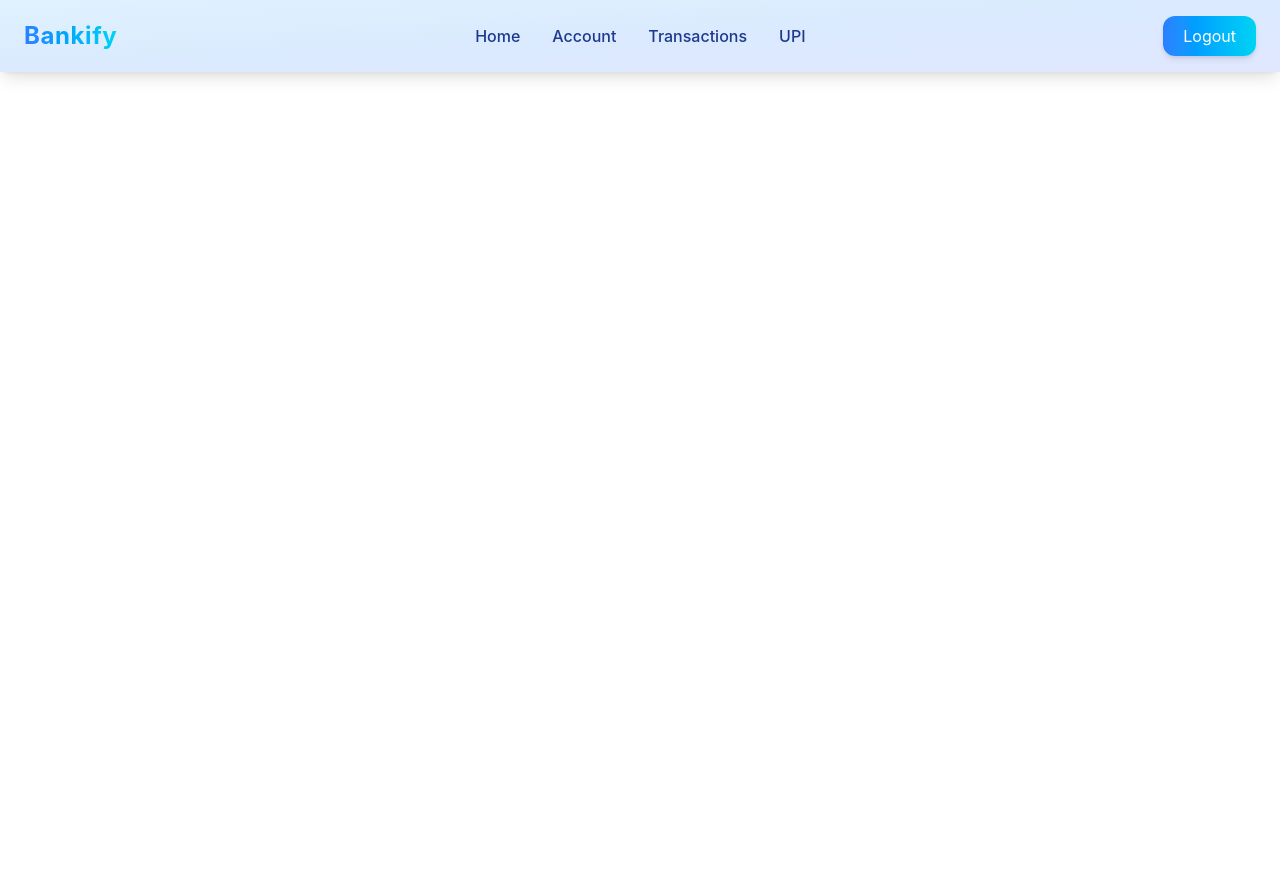
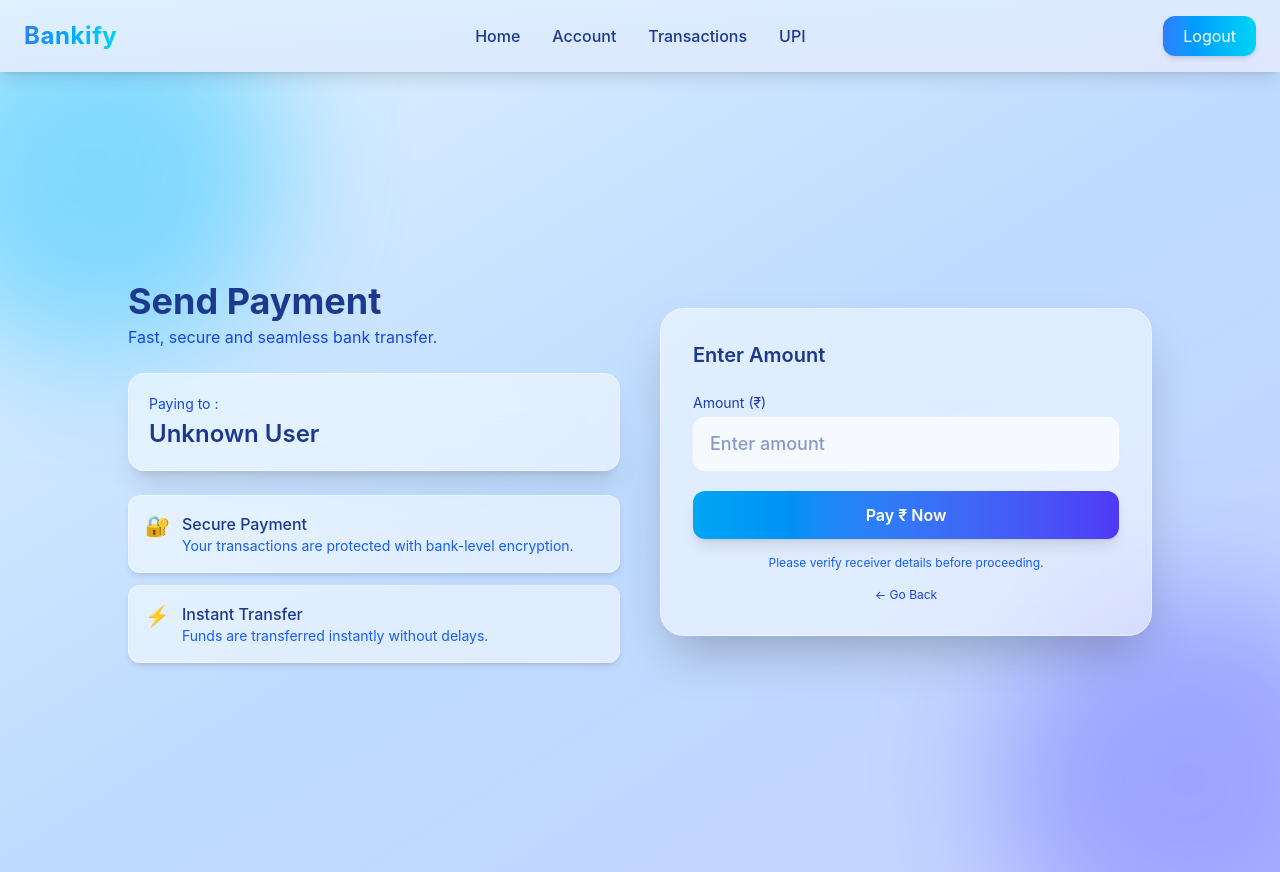
Before and after one commit to niikhiil077/Digital-Banking-system, a React (Vite) app in the folder frontend-2/: page /beneficiary in a window 1280 px wide. Before the commit the page ends 800 px from the top, so only its background shows below. Built offline with nearby package versions, Linux system fonts and the light colour scheme; sample sign-in values are in the browser's storage.

Commit message:
Intergrated payment feature for beneficiaries

```diff
--- a/frontend-2/src/App.jsx
+++ b/frontend-2/src/App.jsx
@@ -18,6 +18,7 @@ import { useDispatch, useSelector } from "react-redux";
 import { setIsLoggedIn } from "../context/authentication/authData";
 import Loading from "./components/loading";
 import Upi from "./pages/upi/Upi";
+import BeneficiaryPay from "./pages/beneficiary/BeneficiaryPay";
 
 const App = () => {
   const dispatch = useDispatch();
@@ -54,6 +55,7 @@ const App = () => {
           <Route path="/credit" element={<Credit />} />
           <Route path="/debit" element={<Debit />} />
           <Route path="/Card" element={<Card />} />
+          <Route path="/beneficiary" element={<BeneficiaryPay />} />
         </Route>
       </Routes>
     </>
--- /dev/null
+++ b/frontend-2/src/pages/beneficiary/BeneficiaryPay.jsx
@@ -0,0 +1,227 @@
+import React, { useState } from "react";
+import { useLocation, useNavigate } from "react-router-dom";
+import api from "../../../config/axios";
+import Loading from "../../components/loading";
+
+const BeneficiaryPay = () => {
+  const [loading, setLoading] = useState(false);
+  const [errors, setErrors] = useState("");
+  const location = useLocation();
+  const navigate = useNavigate();
+  const [response, setResponse] = useState(null);
+
+  const { bankId, recieverName } = location.state || {};
+
+  const handleSubmit = async (e) => {
+    e.preventDefault();
+    setLoading(true);
+    setErrors("");
+    const formData = new FormData(e.target);
+    const data = Object.fromEntries(formData.entries());
+    try {
+      const response = await api.post("/transaction/beneficiary", {
+        bankId: bankId,
+        amount: data.amount,
+      });
+      setResponse(response.data);
+      e.target.reset();
+    } catch (err) {
+      setErrors(err?.response?.data?.message || "Internal Error");
+    } finally {
+      setLoading(false);
+    }
+  };
+
+  return (
+    <>
+      {loading && <Loading />}
+
+      {/* ✅ SUCCESS POPUP */}
+      {response && (
+        <div className="fixed inset-0 flex items-center justify-center bg-black/20 backdrop-blur-sm z-50 px-4">
+          <div className="w-full max-w-md bg-white/70 backdrop-blur-2xl border border-white/40 rounded-3xl p-6 shadow-2xl animate-[fadeIn_.4s_ease]">
+
+            {/* Icon */}
+            <div className="flex justify-center mb-4">
+              <div className="w-16 h-16 rounded-full bg-gradient-to-r from-green-400 to-emerald-500 flex items-center justify-center text-white text-2xl shadow-lg animate-[scaleIn_.4s_ease]">
+                ✓
+              </div>
+            </div>
+
+            {/* Title */}
+            <h2 className="text-xl font-semibold text-center text-blue-900 mb-1">
+              Payment Successful
+            </h2>
+
+            <p className="text-center text-sm text-blue-700 mb-6">
+              {response.message}
+            </p>
+
+            {/* Amount */}
+            <div className="text-center mb-6">
+              <p className="text-sm text-blue-700">Amount Paid</p>
+              <h1 className="text-3xl font-bold text-green-600">
+                ₹ {response.amount}
+              </h1>
+            </div>
+
+            {/* Details */}
+            <div className="bg-white/60 border border-white/40 rounded-xl p-4 space-y-3 mb-6">
+
+              <div className="flex justify-between text-sm">
+                <span className="text-blue-700">From Account</span>
+                <span className="text-blue-900 font-medium">
+                  {response.fromAccount}
+                </span>
+              </div>
+
+              <div className="flex justify-between text-sm">
+                <span className="text-blue-700">To Account</span>
+                <span className="text-blue-900 font-medium">
+                  {response.toAccount}
+                </span>
+              </div>
+
+              <div className="flex justify-between text-sm">
+                <span className="text-blue-700">Remaining Balance</span>
+                <span className="text-green-600 font-semibold">
+                  ₹ {response.remainingBalance}
+                </span>
+              </div>
+
+            </div>
+
+            {/* Buttons */}
+            <div className="flex flex-col gap-3">
+
+              {/* OK */}
+              <button
+                onClick={() => setResponse(null)}
+                className="w-full py-3 rounded-xl text-white font-semibold
+                bg-gradient-to-r from-sky-500 to-indigo-600
+                shadow-lg hover:scale-[1.03] active:scale-[0.95] transition"
+              >
+                OK
+              </button>
+
+              {/* Back */}
+              <button
+                onClick={() => navigate("/")}
+                className="text-xs text-blue-700 hover:underline text-center transition"
+              >
+                ← Back to Home
+              </button>
+
+            </div>
+          </div>
+        </div>
+      )}
+
+      {/* MAIN PAGE */}
+      <div className="min-h-screen bg-gradient-to-br from-sky-100 via-blue-200 to-indigo-200 relative overflow-hidden flex items-center justify-center px-4">
+
+        {/* Background Glow */}
+        <div className="absolute top-[-100px] left-[-100px] w-96 h-96 bg-sky-400 opacity-40 blur-3xl rounded-full"></div>
+        <div className="absolute bottom-[-100px] right-[-100px] w-96 h-96 bg-indigo-500 opacity-40 blur-3xl rounded-full"></div>
+
+        <div className="relative w-full max-w-5xl grid md:grid-cols-2 gap-10 items-center">
+
+          {/* LEFT */}
+          <div className="space-y-6">
+            <div>
+              <h1 className="text-4xl font-bold text-blue-900">Send Payment</h1>
+              <p className="text-blue-700 mt-1">
+                Fast, secure and seamless bank transfer.
+              </p>
+            </div>
+
+            <div className="bg-white/50 backdrop-blur-xl border border-white/40 rounded-2xl p-5 shadow-xl hover:scale-[1.02] transition">
+              <p className="text-sm text-blue-700 mb-1">Paying to :</p>
+              <h2 className="text-2xl font-semibold text-blue-900">
+                {recieverName || "Unknown User"}
+              </h2>
+            </div>
+
+            <div className="space-y-3">
+              <div className="bg-white/50 backdrop-blur-xl border border-white/40 rounded-xl p-4 shadow-md flex gap-3 items-start">
+                <div className="text-xl">🔐</div>
+                <div>
+                  <p className="font-medium text-blue-900">Secure Payment</p>
+                  <p className="text-sm text-blue-600">
+                    Your transactions are protected with bank-level encryption.
+                  </p>
+                </div>
+              </div>
+
+              <div className="bg-white/50 backdrop-blur-xl border border-white/40 rounded-xl p-4 shadow-md flex gap-3 items-start">
+                <div className="text-xl">⚡</div>
+                <div>
+                  <p className="font-medium text-blue-900">Instant Transfer</p>
+                  <p className="text-sm text-blue-600">
+                    Funds are transferred instantly without delays.
+                  </p>
+                </div>
+              </div>
+            </div>
+          </div>
+
+          {/* RIGHT FORM */}
+          <div className="bg-white/50 backdrop-blur-2xl border border-white/40 rounded-3xl p-8 shadow-2xl">
+            <h2 className="text-xl font-semibold text-blue-900 mb-6">
+              Enter Amount
+            </h2>
+
+            {/* ✅ ERROR */}
+            {errors && (
+              <div className="flex items-center gap-2 bg-red-50/70 backdrop-blur-xl border border-red-200 rounded-xl px-4 py-3 shadow-md mb-4 animate-[fadeIn_.3s_ease]">
+                <div className="text-red-500 text-lg">⚠️</div>
+                <p className="text-sm font-semibold text-red-700">{errors}</p>
+              </div>
+            )}
+
+            <form onSubmit={handleSubmit} className="space-y-5">
+
+              <div>
+                <label className="text-sm text-blue-800 block mb-1">
+                  Amount (₹)
+                </label>
+                <input
+                  type="number"
+                  name="amount"
+                  min="1"
+                  placeholder="Enter amount"
+                  required
+                  className="w-full px-4 py-3 rounded-xl bg-white/70 border border-white/40 text-blue-900 outline-none
+                  focus:ring-2 focus:ring-sky-400/50 transition text-lg font-medium"
+                />
+              </div>
+
+              <button
+                type="submit"
+                className="w-full py-3 rounded-xl text-white font-semibold
+                bg-gradient-to-r from-sky-500 to-indigo-600
+                shadow-lg hover:scale-[1.03] active:scale-[0.95] transition"
+              >
+                Pay ₹ Now
+              </button>
+
+            </form>
+
+            <p className="text-xs text-blue-600 mt-4 text-center">
+              Please verify receiver details before proceeding.
+            </p>
+
+            <button
+              onClick={() => navigate(-1)}
+              className="mt-4 text-xs text-blue-700 hover:underline block mx-auto"
+            >
+              ← Go Back
+            </button>
+          </div>
+        </div>
+      </div>
+    </>
+  );
+};
+
+export default BeneficiaryPay;
--- a/frontend-2/src/pages/beneficiary/beneficiaryList.jsx
+++ b/frontend-2/src/pages/beneficiary/beneficiaryList.jsx
@@ -1,8 +1,13 @@
 import React from "react";
 import { useDispatch, useSelector } from "react-redux";
-import { setbeneficiaryList, setShowBeneficiaries } from "../../../context/beneficiary/beneficiary";
+import {
+  setbeneficiaryList,
+  setShowBeneficiaries,
+} from "../../../context/beneficiary/beneficiary";
+import { useNavigate } from "react-router-dom";
 
-const BeneficiaryList = ({setLoading}) => {
+const BeneficiaryList = ({ setLoading }) => {
+  const navigate = useNavigate();
   const showBeneficiaries = useSelector(
     (state) => state.beneficiaryData.showBeneficiaries,
   );
@@ -56,6 +61,14 @@ const BeneficiaryList = ({setLoading}) => {
 
                     {/* Pay Button (same feel) */}
                     <button
+                      onClick={() => {
+                        navigate("/beneficiary", {
+                          state: {
+                            bankId: item.recieverBankId,
+                            recieverName: item.recieverName,
+                          },
+                        });
+                      }}
                       className="flex items-center gap-2 px-4 py-2 rounded-xl text-[13px] font-semibold text-white
                 bg-gradient-to-r from-indigo-600 to-purple-600
                 hover:from-indigo-700 hover:to-purple-700
@@ -92,7 +105,6 @@ const BeneficiaryList = ({setLoading}) => {
                 <h2 className="text-lg font-semibold text-gray-800 mb-1">
                   No Beneficiaries Found
                 </h2>
-
               </div>
             )}
           </div>
```
